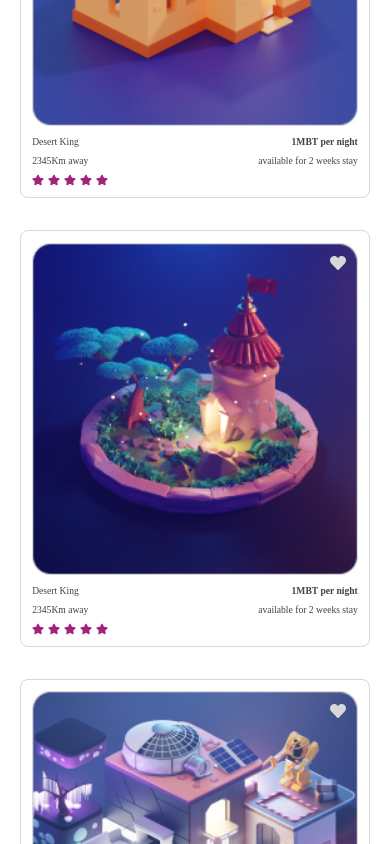
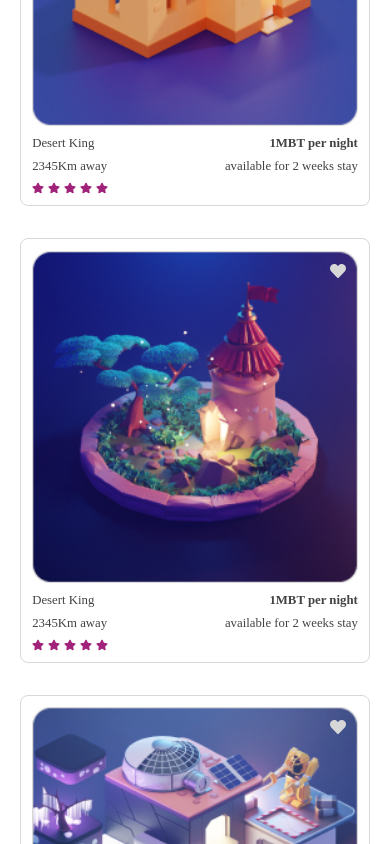
Before and after one commit to ejim11/metabnb-app, a React (Create React App) app: page / in a window 390 px wide. Shown: the part 1320-2164 px from the top of the page. Built offline with nearby package versions, Linux system fonts and the light colour scheme; a web font is replaced by a local one.

Commit message:
style: additional media query to itembox

```diff
--- a/src/components/UI/ImgItemBox/ImgItemBox.module.scss
+++ b/src/components/UI/ImgItemBox/ImgItemBox.module.scss
@@ -1,4 +1,5 @@
 @import "../../../scss/base";
+@import "../../../scss/mixin";
 
 .item-box {
     padding: 1.4rem;
@@ -35,6 +36,10 @@
         font-weight: 400;
         color: $color-text-black;
 
+        @include respond(miniLaptop) {
+            font-size: 1.6rem;
+        }
+
         & .cost {
             font-weight: 700;
         }
```
